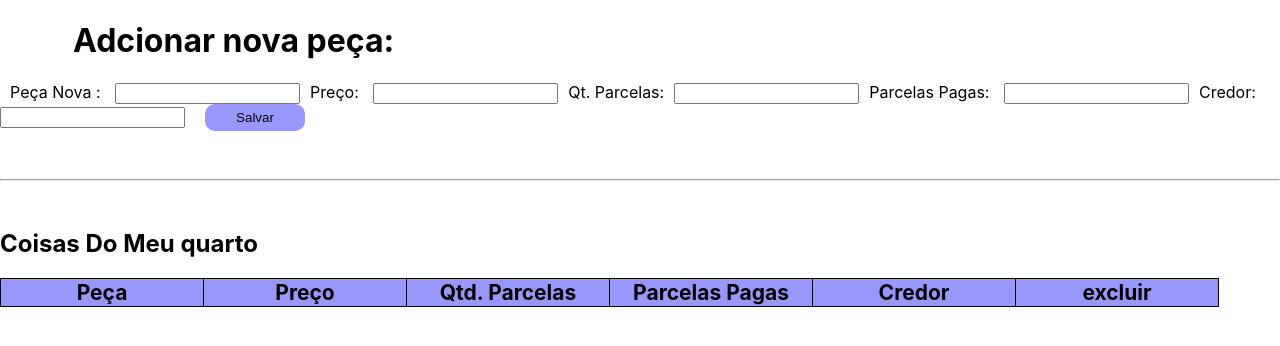
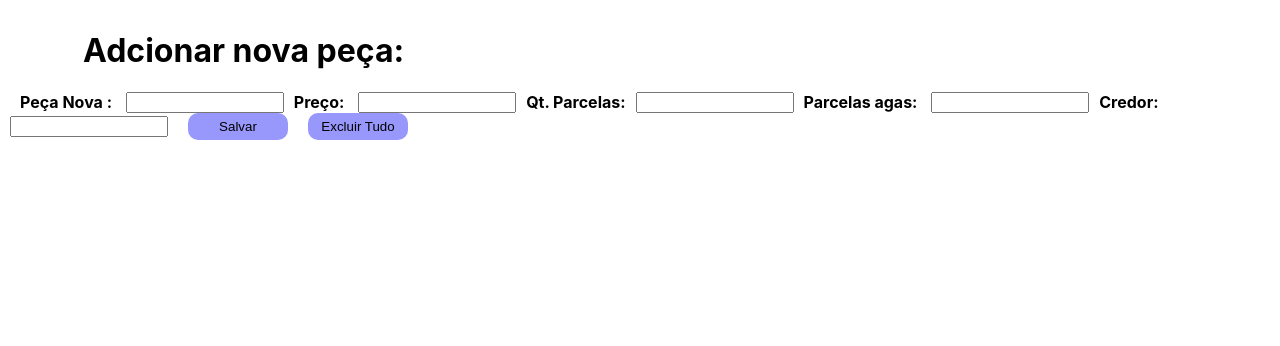
Before and after one commit to Romulopedidos/tabela, a React (Create React App) app: page / in a window 1280 px wide. Shown: the top 346 px of the page. Built offline with nearby package versions, Linux system fonts and the light colour scheme.

Commit message:
treinamento de looop

```diff
--- a/src/App.js
+++ b/src/App.js
@@ -4,7 +4,7 @@ import * as s from './Styled'
 
 export default function TabelaItens() {
 
-
+  let cabeca =  ['Peça', 'Preço', 'Qtd. Parcelas', 'Parcelas Pagas', 'Credor', 'excluir']
   let dadosSalvo = localStorage.getItem('peca');
   console.log(dadosSalvo)
 
@@ -48,8 +48,16 @@ export default function TabelaItens() {
 
     setPeca(arrauObjetos)
 
+    document.getElementById("npeca").value= " "
+    document.getElementById("npreco").value = " "
+    document.getElementById("qtd").value= " "
+    document.getElementById("pp").value= " "
+    document.getElementById("credor").value = " "
+
+
 
   }
+
 
 
   function gerakey() {
@@ -97,12 +105,15 @@ export default function TabelaItens() {
 
   }
 
+
+
   return (
 
 
 
 
-    <s.ContainerGeral>
+    <s.ContainerGeral >
+
 
       <s.Titulo>Adcionar nova peça: </s.Titulo>
 
@@ -115,20 +126,32 @@ export default function TabelaItens() {
       <s.Etiqueta >Qt. Parcelas:</s.Etiqueta>
       <s.Inovos id="qtd" maxLength={2}></s.Inovos>
 
-      <s.Etiqueta >Parcelas Pagas: </s.Etiqueta>
+      <s.Etiqueta >Parcelas agas: </s.Etiqueta>
       <s.Inovos id="pp" maxLength={5}></s.Inovos>
 
       <s.Etiqueta >Credor: </s.Etiqueta>
       <s.Inovos id="credor" maxLength={10}></s.Inovos>
 
       <s.Gravar onClick={() => armazenar()}>Salvar</s.Gravar>
+      <s.Gravar onClick={() => excluirTudo()}>Excluir Tudo</s.Gravar>
 
-      <br></br> <br></br>  <br></br> <hr></hr> <br></br>
+      <br></br> <br></br>  <br></br>
+
+      <s.Container id="cont">
+      {
+        peca?.length > 0  && (
+
+          <>
+
+          <s.Hr id="lin"></s.Hr>
+       <br></br>
+
+
 
       <h2>Coisas Do Meu quarto</h2>
       <s.Tabela>
         {
-          ['Peça', 'Preço', 'Qtd. Parcelas', 'Parcelas Pagas', 'Credor', 'excluir'].map((elemento, index) => (
+          cabeca.map((elemento, index) => (
             <s.CabecalhoTh>{elemento}</s.CabecalhoTh>
           ))
         }
@@ -169,7 +192,7 @@ export default function TabelaItens() {
 
 
                 <s.ColunaTd>
-                  <s.Botaoexcluir onClick={() => excluir(e.key)} />
+                  <s.BotaoExcluir onClick={() => excluir(e.key)} >Excluir</s.BotaoExcluir>
                 </s.ColunaTd>
 
               </s.LinhaTr>
@@ -184,6 +207,11 @@ export default function TabelaItens() {
 
       </s.Tabela>
 
+          </>
+        )
+      }
+
+      </s.Container>
     </s.ContainerGeral>
 
   );
--- a/src/Styled.js
+++ b/src/Styled.js
@@ -2,36 +2,105 @@ import styled from 'styled-components';
 
 export const ContainerGeral = styled.div`
     margin: 0;
-  padding: 0;
   box-sizing: border-box;
+  padding: 10px;
+
+
+  @media (max-width: 450px) {
+
+    }
+  `;
+
+export const Container = styled.div`
+
+    @media (max-width: 450px) {
+      display: none;
+    }
+
+
+
+`;
+
+export const Form = styled.form`
+
+
+  @media (max-width: 500px) {
+    width: 100% ;
+    display: inline-block ;
+    justify-content:  center;
+    align-items: center ;
+
+  }
 `;
 
 export const Titulo = styled.h1`
   text-indent: 73px;
+  @media (max-width: 500px) {
+    width: 100% ;
+    display: flex ;
+    justify-content:  center;
+    align-items: center ;
+
+  }
 `;
 
 export const Etiqueta = styled.label`
+  font-weight: bold ;
   padding: 10px ;
+  @media (max-width: 500px ) {
+    display: flex ;
+    font-size: 20px ;
+    justify-content:  center;
+    align-items: center ;
+  }
 `;
 
 export const Formulario = styled.form`
   margin: 20px ;
+  @media (max-width: 500px) {
+
+    display: flex ;
+    justify-content:  center;
+    align-items: center ;
+
+  }
 `;
 
 export const Inovos = styled.input`
-  /* width: 110px;
-  height: auto;
-  font-size: 17px; */
+   width: 150px;
+  height: 15px;
+  font-size: 17px;
 
-  &.novos {
+
+
+  @media (max-width: 500px) {
+    display: flex;
+    align-items:center ;
+      width: 250px;
+       height: 30px;
+       margin: 14px ;
+       margin-left: 70px;
+  }
+
+  /* &.novos {
     width: 110px;
    height: auto;
    font-size: 17px; ;
 
+  } */
+`;
+
+export const  Hr = styled.hr`
+    width: 100%;
+
+    @media (max-width: 450px) {
+    display: none ;
   }
+
 `;
 
   export const Tabela = styled.table`
+
     width: 200px;
   border: black solid 1px;
   table-layout: fixed;
@@ -39,6 +108,12 @@ export const Inovos = styled.input`
   border-collapse: collapse;
   border-spacing: 0px , 0px;
   font-size: 21px;
+  @media (max-width: 500px) {
+
+    justify-content:  center;
+    align-items: center ;
+    border: none ;
+  }
 
 `;
 
@@ -63,6 +138,7 @@ export const ColunaTd = styled.td`
 
 `;
 export const ColunaTd1 = styled.td`
+
     width: 200px;
   border: black solid 1px;
   table-layout: fixed;
@@ -73,6 +149,9 @@ export const ColunaTd1 = styled.td`
   background-color: rgba(3, 3, 247, 0.411);
   color: black;
   font-weight: bold ;
+  @media (max-width: 500px) {
+
+  }
 
 `;
 export const CabecalhoTh = styled.th`
@@ -89,13 +168,67 @@ export const CabecalhoTh = styled.th`
 export const Input = styled.input`
     width: 193px;
   height: 28px;
+  justify-content: center ;
   text-align: center;
   text-decoration: none;
   font-size: 20px;
   font-weight: bold;
+
 `;
 
 export const Gravar = styled.button`
+    width: 100px;
+    height: 27px;
+    background-color: rgba(3, 3, 247, 0.411);
+    border: none;
+    border-radius: 10px;
+    text-align: center;
+    margin-left: 20px;
+    @media (max-width: 500px) {
+    display: inline ;
+    width: 27% ;
+    height: 50px;
+    justify-content:  center;
+    align-items: center ;
+      margin-top: 10px ;
+      margin-left: 65px ;
+
+  }
+
+    &:hover {
+        background-color: rgba(3, 3, 247, 0.611);
+        cursor: pointer;
+        padding: 1px;
+    }
+
+`;
+export const ExcluirT = styled.button`
+    width: 100px;
+    height: 27px;
+    background-color: rgba(3, 3, 247, 0.411);
+    border: none;
+    border-radius: 10px;
+    text-align: center;
+    margin-left: 20px;
+    @media (max-width: 500px) {
+      display: flex ;
+      height: 50px;
+      align-items: center ;
+      justify-content:  center;
+      font-size: 18px;
+      margin-top: 10px ;
+      margin-right: 10px ;
+
+    }
+
+    &:hover {
+        background-color: rgba(3, 3, 247, 0.611);
+        cursor: pointer;
+        padding: 1px;
+    }
+`;
+
+export const BotaoExcluir = styled.button`
     width: 100px;
     height: 27px;
     background-color: rgba(3, 3, 247, 0.411);
@@ -108,16 +241,3 @@ export const Gravar = styled.button`
         cursor: pointer;
     }
 `;
-export const Botaoexcluir = styled.button`
-    width: 100px;
-    height: 27px;
-    background-color: rgba(3, 3, 247, 0.411);
-    border: none;
-    border-radius: 10px;
-    text-align: center;
-    margin-left: 20px;
-    &:hover {
-        background-color: rgba(3, 3, 247, 0.611);
-        cursor: pointer;
-    }
-`;
```
Also changed, not shown: src/TREINO/calculo-dentro-do-for.js (added, +23 -0 lines), src/TREINO/calculo-for-concatenando.js (added, +17 -0 lines), src/TREINO/funcaodentrodoFor.js (added, +24 -0 lines), src/Treino.js (added, +23 -0 lines).
